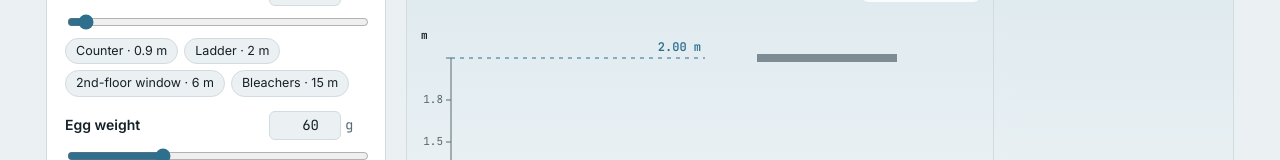
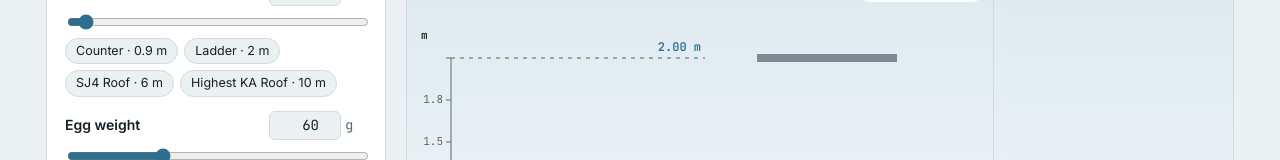
Before and after one commit to DavidGrey/egg-drop-lab, a plain HTML site: page index.html in a window 1280 px wide. Shown: the part 208-368 px from the top of the page. Drawn offline with nearby package versions, Linux system fonts and the light colour scheme; animation ran at ten frames a second.

Commit message:
Rename height presets to SJ4 Roof and Highest KA Roof
Co-Authored-By: Claude Opus 5.5 <noreply@anthropic.com>

```diff
--- a/index.html
+++ b/index.html
@@ -186,8 +186,8 @@ details summary { cursor: pointer; font-weight: 600; }
           <div class="chips" id="heightChips">
             <button type="button" class="chip" data-h="0.9">Counter · 0.9 m</button>
             <button type="button" class="chip" data-h="2">Ladder · 2 m</button>
-            <button type="button" class="chip" data-h="6">2nd-floor window · 6 m</button>
-            <button type="button" class="chip" data-h="15">Bleachers · 15 m</button>
+            <button type="button" class="chip" data-h="6">SJ4 Roof · 6 m</button>
+            <button type="button" class="chip" data-h="10">Highest KA Roof · 10 m</button>
           </div>
         </div>
         <div class="field">
```
